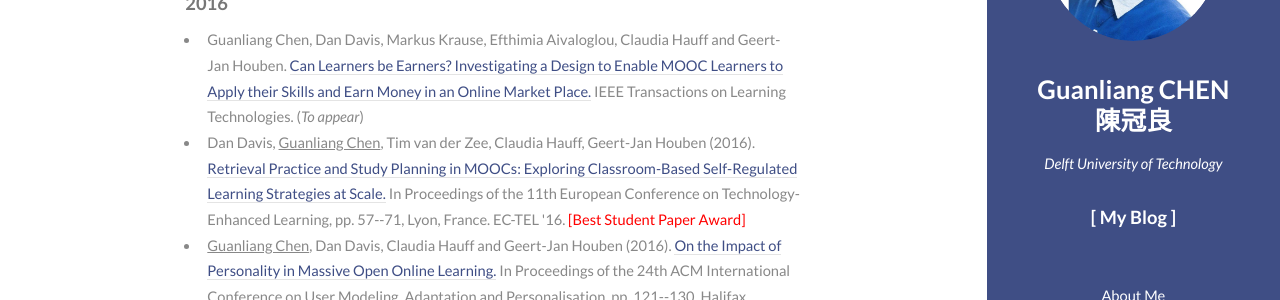
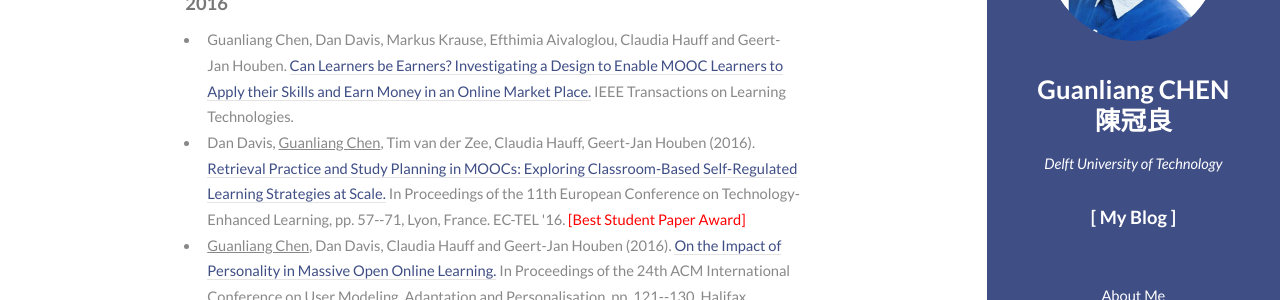
Before and after one commit to AngusGLChen/__angusglchen.github.io, a Jekyll site: the page index.html, which Jekyll copies as it is, in a window 1280 px wide and 900 px high, scrolled down 723 px. Shown: the part 177-477 px from the top of the window. Built offline with Jekyll 4.4.1, drawn with Linux system fonts in a browser that asks for light colours.

Commit message:
Oct 10, 2016

```diff
--- a/index.html
+++ b/index.html
@@ -83,7 +83,7 @@
 									<p><a href="https://scholar.google.com/citations?user=NqOqvk0AAAAJ">[ Google Scholar ]</a> <a href="http://dblp.uni-trier.de/pers/hd/c/Chen:Guanliang">[ DBLP ]</a></p>
 									<h4>2016</h4>
 									<ul>
-										<li>Guanliang Chen, Dan Davis, Markus Krause, Efthimia Aivaloglou, Claudia Hauff and Geert-Jan Houben. <a href="url">Can Learners be Earners? Investigating a Design to Enable MOOC Learners to Apply their Skills and Earn Money in an Online Market Place.</a> IEEE Transactions on Learning Technologies. (<i>To appear</i>)</li>
+										<li>Guanliang Chen, Dan Davis, Markus Krause, Efthimia Aivaloglou, Claudia Hauff and Geert-Jan Houben. <a href="http://ieeexplore.ieee.org/abstract/document/7579220/">Can Learners be Earners? Investigating a Design to Enable MOOC Learners to Apply their Skills and Earn Money in an Online Market Place.</a> IEEE Transactions on Learning Technologies.</li>
 										<li>Dan Davis, <u>Guanliang Chen</u>, Tim van der Zee, Claudia Hauff, Geert-Jan Houben (2016). <a href="http://link.springer.com/chapter/10.1007%2F978-3-319-45153-4_5">Retrieval Practice and Study Planning in MOOCs: Exploring Classroom-Based Self-Regulated Learning Strategies at Scale.</a> In Proceedings of the 11th European Conference on Technology-Enhanced Learning, pp. 57--71, Lyon, France. EC-TEL '16. <font color="red">[Best Student Paper Award]</font></li>
 										<li><u>Guanliang Chen</u>, Dan Davis, Claudia Hauff and Geert-Jan Houben (2016). <a href="http://dl.acm.org/citation.cfm?id=2930240">On the Impact of Personality in Massive Open Online Learning.</a> In Proceedings of the 24th ACM International Conference on User Modeling, Adaptation and Personalisation, pp. 121--130, Halifax, Canada. UMAP'16, ACM. <a href="http://www.slideshare.net/GuanliangChen/on-the-impact-of-personality-in-massive-open-online-learning">[Slides]</a></li>
 										<li>Dan Davis, <u>Guanliang Chen</u>, Claudia Hauff, Geert-Jan Houben (2016). <a href="http://www.educationaldatamining.org/EDM2016/proceedings/paper_63.pdf">Gauging MOOC Learners' Adherence to the Designed Learning Path.</a> In Proceedings of the 9th International Conference on Educational Data Mining, pp. 54--61, Raleigh, North Carolina, USA. EDM '16.</li>
```
